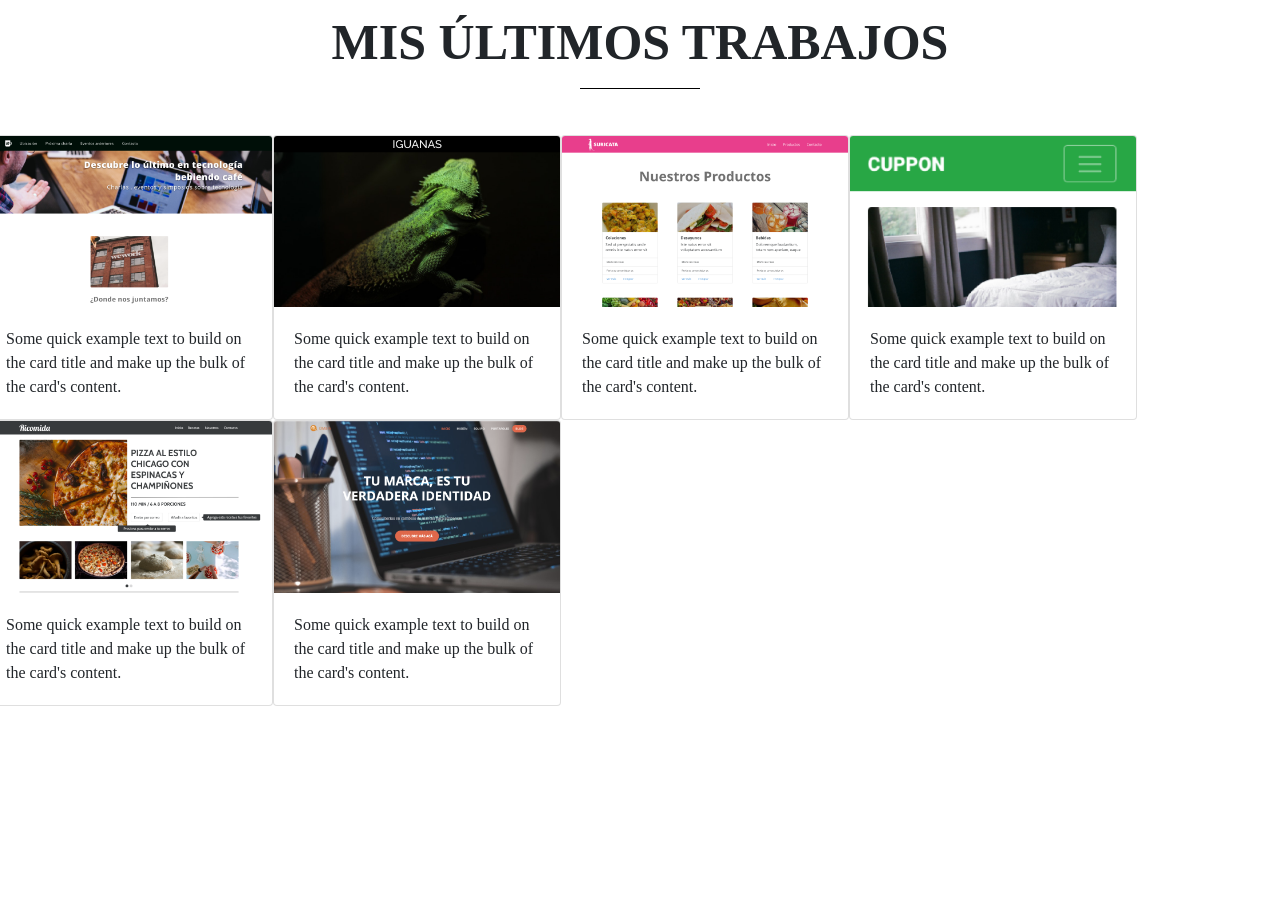
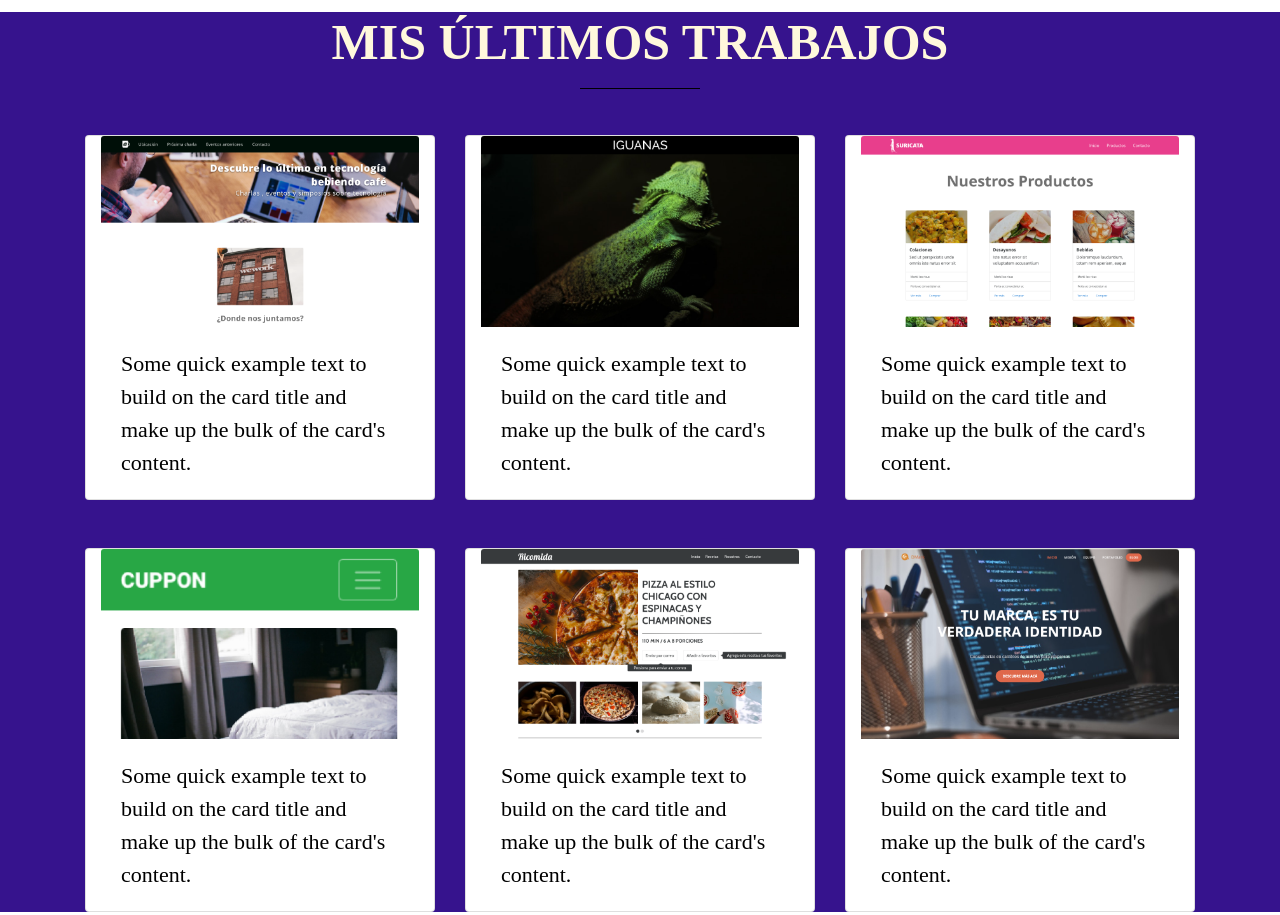
Before and after one commit to BMortis/Porta, a plain HTML site: page index.html in a window 1280 px wide. Shown: the part 2060-2975 px from the top of the page. Before the commit the page ends 2766 px from the top, so only its background shows below. Drawn offline with nearby package versions, Linux system fonts and the light colour scheme; a script that the page names is missing; a web font is replaced by a local one.

Commit message:
avance portafolio 3

```diff
--- a/assets/css/estilo.css
+++ b/assets/css/estilo.css
@@ -73,3 +73,14 @@ h3 {
     font-size: 50px;
     text-align: center;
 }
+#trabajos{
+    background-color:#36138D;
+    color: cornsilk;
+}
+.card-text{
+    color: #000000;
+}
+/* .card{
+    margin-right: 20px;
+    margin-bottom: 40px;
+} */
--- a/index.html
+++ b/index.html
@@ -32,7 +32,7 @@
                         <a class="nav-link" href="#experiencia">Experiencia</a>
                     </li>
                     <li class="nav-item">
-                        <a class="nav-link" href="#">Trabajos</a>
+                        <a class="nav-link" href="#trabajos">Trabajos</a>
                     </li>
                     <li class="nav-item">
                         <a class="nav-link" href="#">Contacto</a>
@@ -142,50 +142,64 @@
   </section>
     <!--fin carrusel-->
 
+    <!-- cartas de proyectos -->
   <section id="trabajos">
       <h3>MIS ÚLTIMOS TRABAJOS</h3>
       <hr>
-      <div class="row">
-        <div class="card" style="width: 18rem;">
+      <div class="container">
+            <div class="row card-deck">
+                <div class="card col-12 col-md-4" >
                     <img src="assets/img/meet_coffee.png" class="card-img-top" alt="...">
                     <div class="card-body">
                     <p class="card-text">Some quick example text to build on the card title and make up the bulk of the card's content.</p>
                     </div>
                 </div>
-          <div class="card" style="width: 18rem;">
+                <div class="card ol-12 col-md-4" >
                     <img src="assets/img/iguana_page.png" class="card-img-top" alt="...">
                     <div class="card-body">
                     <p class="card-text">Some quick example text to build on the card title and make up the bulk of the card's content.</p>
                     </div>
                 </div>
-          <div class="card" style="width: 18rem;">
+                <div class="card col-12 col-md-4" >
                     <img src="assets/img/suricata.png" class="card-img-top" alt="...">
                     <div class="card-body">
                     <p class="card-text">Some quick example text to build on the card title and make up the bulk of the card's content.</p>
                     </div>
                 </div>
-          <div class="card" style="width: 18rem;">
+
+            </div>
+            <div class="row mt-5 card-deck">
+                <div class="card col-12 col-md-4" >
                     <img src="assets/img/cuppon.png" class="card-img-top" alt="...">
                     <div class="card-body">
                     <p class="card-text">Some quick example text to build on the card title and make up the bulk of the card's content.</p>
                     </div>
                 </div>
-          <div class="card" style="width: 18rem;">
+                <div class="card col-12 col-md-4" >
                     <img src="assets/img/ricomida.png" class="card-img-top" alt="...">
                     <div class="card-body">
                     <p class="card-text">Some quick example text to build on the card title and make up the bulk of the card's content.</p>
                     </div>
                 </div>
-          <div class="card" style="width: 18rem;">
+                <div class="card col-12 col-md-4" >
                     <img src="assets/img/dmark.png" class="card-img-top" alt="...">
                     <div class="card-body">
                     <p class="card-text">Some quick example text to build on the card title and make up the bulk of the card's content.</p>
                     </div>
             </div>
             </div>
+        </div>
+  </section>
+
+    <section>
+        <div class="typeform-widget" data-url="https://form.typeform.com/to/pRHOXCEN" style="width: 100%; height: 500px;"></div> <script> (function() { var qs,js,q,s,d=document, gi=d.getElementById, ce=d.createElement, gt=d.getElementsByTagName, id="typef_orm", b="https://embed.typeform.com/"; if(!gi.call(d,id)) { js=ce.call(d,"script"); js.id=id; js.src=b+"embed.js"; q=gt.call(d,"script")[0]; q.parentNode.insertBefore(js,q) } })() </script> <div style="font-family: Sans-Serif;font-size: 12px;color: #999;opacity: 0.5; padding-top: 5px;"> powered by <a href="https://admin.typeform.com/signup?utm_campaign=pRHOXCEN&utm_source=typeform.com-01EKTA3TFZFWGJWKW9DVY4YPAA-free&utm_medium=typeform&utm_content=typeform-embedded-poweredbytypeform&utm_term=ES" style="color: #999" target="_blank">Typeform</a> </div>
+
     </section>
 
 
+    <footer>
+
+    </footer>
 
 
     <script src="assets/js/jquery.js"></script>
```
Also changed, not shown: assets/img/2143-Shiny-Snorlax.png (added), assets/img/4d88ebc2b8b3a26b8d698ff189f340b3.png (added), assets/img/Snorlax-Pokemon-Go.png (added). Lines whose indentation alone changed are shown as unchanged.
